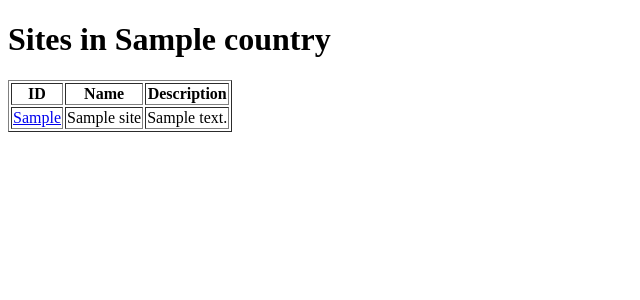
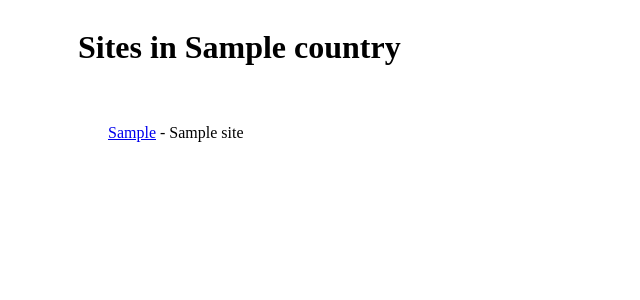
Before and after one commit to simao-g/WorldHeritageApp, a Flask app: template App/templates/sites-by-country.html in a window 1280 px wide. Shown: the top 300 px of the page, without its empty margins (0-640 px from the left). Run offline with Flask 3, Linux system fonts and the light colour scheme; the template is opened without the code that fills it: most values are stand-ins (such as "Sample title", 1, 10 or a date in 2020).

Commit message:
FIZ ALTERAÇÕES EM TUDO

```diff
--- a/App/app.py
+++ b/App/app.py
@@ -1,12 +1,10 @@
 import warnings
-
 warnings.filterwarnings('ignore', category=FutureWarning)
 from flask import abort, render_template, Flask
 import logging
 import db
 
 APP = Flask(__name__)
-
 
 # Pagina Inicial
 @APP.route('/')
@@ -34,11 +32,11 @@ def index():
 @APP.route('/sites/')
 def list_sites():
     sites = db.execute(
-        '''
-        SELECT id_no,name_en,short_description_en
-        FROM World_Heritage_Site
-        ORDER BY id_no
-        ''').fetchall()
+      '''
+      SELECT id_no,name_en,short_description_en
+      FROM World_Heritage_Site
+      ORDER BY id_no
+      ''').fetchall()
     return render_template('sites-list.html', sites=sites)
 
 
@@ -59,8 +57,7 @@ def get_site(id):
 
     return render_template('site.html', site=site)
 
-
-# pesquisar por pais
+#pesquisar por pais
 @APP.route('/sites/search/<country>')
 def search_sites(country):
     sites = db.execute(
@@ -77,7 +74,6 @@ def search_sites(country):
         abort(404, 'No sites found for country: {}'.format(country))
 
     return render_template('sites-list.html', sites=sites)
-
 
 # Transboundary Sites
 @APP.route('/transboundary/')
@@ -99,7 +95,6 @@ def transboundary_sites():
     except Exception as e:
         return str(e), 500
 
-
 @APP.route('/transboundary/search/<country>')
 def search_transboundary_sites(country):
     try:
@@ -119,8 +114,7 @@ def search_transboundary_sites(country):
     except Exception as e:
         return str(e), 500
 
-
-@APP.route('/sites/country/<country>')
+@APP.route('/country/<country>')
 def sites_by_country(country):
     sites = db.execute('''
         SELECT World_Heritage_Site.id_no, World_Heritage_Site.name_en, World_Heritage_Site.short_description_en
@@ -136,7 +130,6 @@ def sites_by_country(country):
 
     return render_template('sites-by-country.html', country=country, sites=sites)
 
-
 # Run the app
 if __name__ == '__main__':
     APP.run(debug=True)
--- a/App/templates/index.html
+++ b/App/templates/index.html
@@ -1,6 +1,6 @@
 {% extends 'base.html' %}
 {% block content %}
-<h1>World Heritage Site database</h1>
+<h1>World_Heritage_Site database</h1>
 
 <h2>About</h2>
 <p>This web application illustrates the use of the World_Heritage_Site
@@ -21,7 +21,7 @@ database. The application is built using
   <td>{{ stats.id_no }}</td>
 </tr>
 <tr>
-  <td>Transboundary</td>
+  <td>Transbondary</td>
   <td>{{ stats.site_number1 }}</td>
 </tr>
 <tr>
--- a/App/templates/site.html
+++ b/App/templates/site.html
@@ -21,7 +21,7 @@
         <p>
             <b>Countries: </b>
             {% for country in site.countries.split(',') %}
-                <a href="/sites/country/{{ country.strip() }}">{{ country.strip() }}</a>{% if not loop.last %}, {% endif %}
+                <a href="/country/{{ country.strip() }}">{{ country.strip() }}</a>{% if not loop.last %}, {% endif %}
             {% endfor %}
         </p>
     </main>
--- a/App/templates/sites-by-country.html
+++ b/App/templates/sites-by-country.html
@@ -4,30 +4,40 @@
     <meta charset="UTF-8">
     <meta name="viewport" content="width=device-width, initial-scale=1.0">
     <title>Sites in {{ country }}</title>
+    <style>
+        body {
+            display: flex;
+            flex-direction: column;
+            align-items: left;
+        }
+        header {
+            margin-bottom: 20px; /* Add space below the header */
+            text-align: left; /* Center the text */
+            padding-left: 70px;
+        }
+        ul {
+            list-style-type: none; /* Remove bullet points */
+            padding: 0; /* Remove default padding */
+        }
+        li {
+            margin-bottom: 10px; /* Add space between items */
+            text-align: left; /* Align text to the left */
+            padding-left: 100px; /* Add space to the left */
+        }
+    </style>
 </head>
 <body>
     <header>
         <h1>Sites in {{ country }}</h1>
     </header>
     <main>
-        <table border="1">
-            <thead>
-                <tr>
-                    <th>ID</th>
-                    <th>Name</th>
-                    <th>Description</th>
-                </tr>
-            </thead>
-            <tbody>
-                {% for site in sites %}
-                    <tr>
-                        <td><a href="/sites/{{ site.id_no }}">{{ site.id_no }}</a></td>
-                        <td>{{ site.name_en }}</td>
-                        <td>{{ site.short_description_en }}</td>
-                    </tr>
-                {% endfor %}
-            </tbody>
-        </table>
+        <ul>
+            {% for site in sites %}
+                <li>
+                    <a href="/sites/{{ site.id_no }}">{{ site.id_no }}</a> - {{ site.name_en }}
+                </li>
+            {% endfor %}
+        </ul>
     </main>
 </body>
 </html>
--- a/App/templates/transboundary.html
+++ b/App/templates/transboundary.html
@@ -22,7 +22,7 @@
                     <td>{{ site.name_en }}</td>
                     <td>
                         {% for state in site.states_name_en.split(',') %}
-                            <a href="/sites/country/{{ state.strip() }}">{{ state.strip() }}</a>{% if not loop.last %}, {% endif %}
+                            <a href="/country/{{ state.strip() }}">{{ state.strip() }}</a>{% if not loop.last %}, {% endif %}
                         {% endfor %}
                     </td>
                 </tr>
```
Also changed, not shown: App/templates/base.html (+9 -37 lines).
